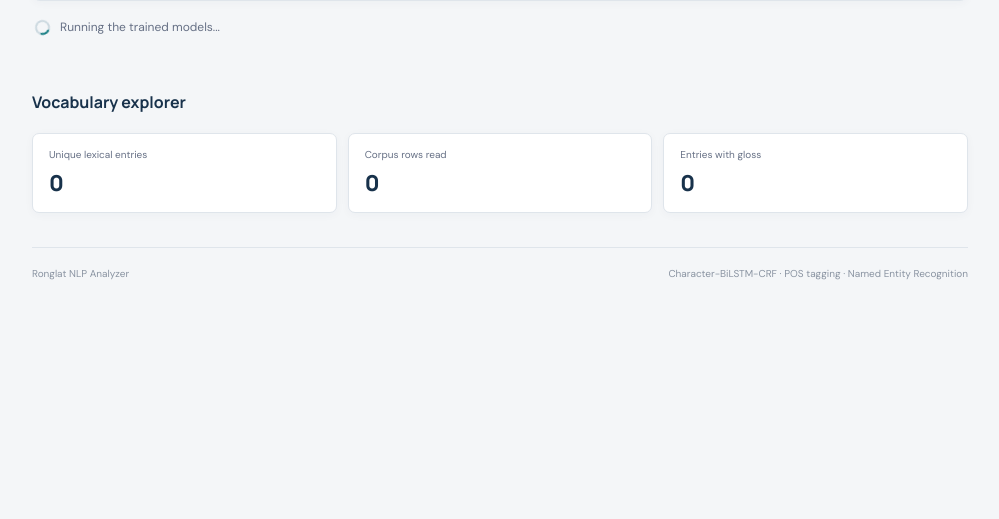
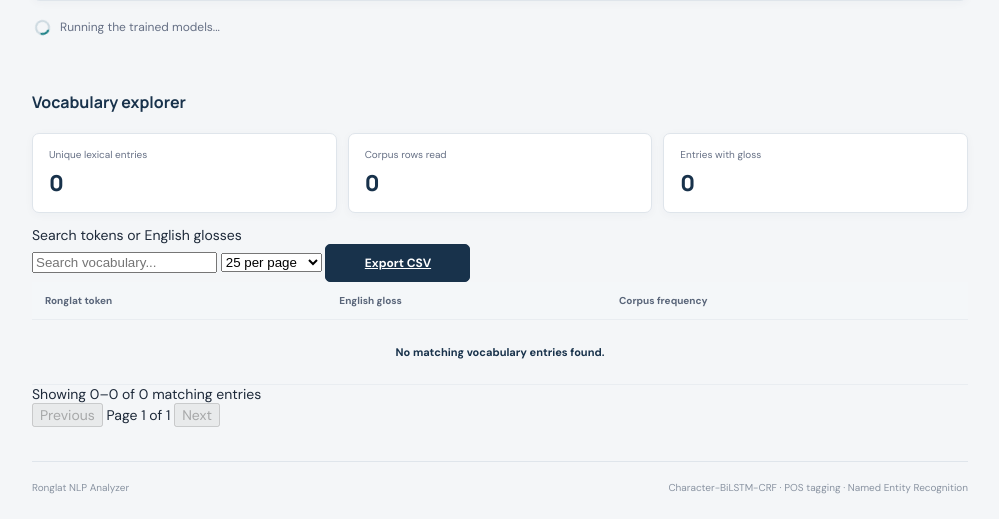
Before and after one commit to KasparPanmei/ronglat-nlp-analyzer, a Flask app: page / in a window 1280 px wide. Shown: the part 882-1401 px from the top of the page, without its empty margins (264-1263 px from the left). Before the commit the page ends 1162 px from the top, so only its background shows below. Run offline with Flask 3, Linux system fonts and the light colour scheme; data that the repository does not hold is empty.

Commit message:
Restore vocabulary explorer interface controls

```diff
--- a/webapp/templates/index.html
+++ b/webapp/templates/index.html
@@ -252,6 +252,44 @@
                 </div>
 
 
+                <div class="vocabulary-tools">
+                    <label for="vocab-search">Search tokens or English glosses</label>
+                    <div class="vocabulary-toolbar">
+                        <input id="vocab-search" type="search" placeholder="Search vocabulary..." autocomplete="off">
+                        <select id="vocab-page-size" aria-label="Entries per page">
+                            <option value="10">10 per page</option>
+                            <option value="25" selected>25 per page</option>
+                            <option value="50">50 per page</option>
+                            <option value="100">100 per page</option>
+                        </select>
+                        <a class="primary-button" href="/api/vocabulary/export">Export CSV</a>
+                    </div>
+                </div>
+
+                <div class="table-wrap vocabulary-table-wrap">
+                    <table>
+                        <thead>
+                            <tr>
+                                <th>Ronglat token</th>
+                                <th>English gloss</th>
+                                <th>Corpus frequency</th>
+                            </tr>
+                        </thead>
+                        <tbody id="vocabulary-body">
+                            <tr><td colspan="3" class="vocab-placeholder">Loading vocabulary...</td></tr>
+                        </tbody>
+                    </table>
+                </div>
+
+                <div class="vocabulary-pagination">
+                    <span id="vocab-count">Loading entries...</span>
+                    <div>
+                        <button id="vocab-prev" type="button" disabled>Previous</button>
+                        <span id="vocab-page-label">Page 1 of 1</span>
+                        <button id="vocab-next" type="button" disabled>Next</button>
+                    </div>
+                </div>
+
                 <div id="vocab-error" class="alert error-alert" role="alert" hidden></div>
 
             </section>
```
